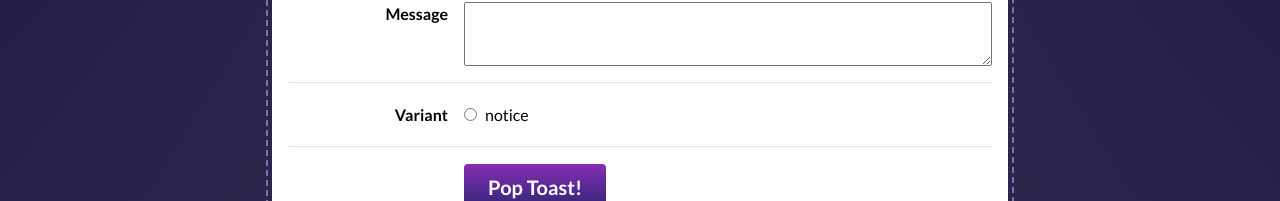
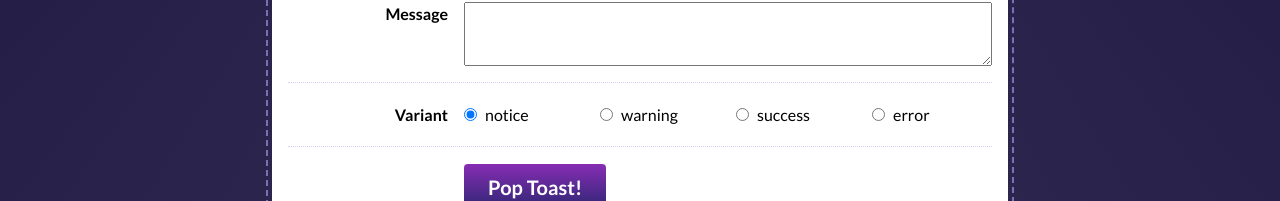
Before and after one commit to nate-hunter/project-toast-cloned, a React (Vite) app: page / in a window 1280 px wide. Shown: the part 442-643 px from the top of the page. Built offline with nearby package versions, Linux system fonts and the light colour scheme.

Commit message:
wired up `ToastPlayground` form controls

```diff
--- a/src/components/ToastPlayground/ToastPlayground.js
+++ b/src/components/ToastPlayground/ToastPlayground.js
@@ -1,12 +1,23 @@
-import React from 'react';
+import React, { useState } from 'react';
 
 import Button from '../Button';
 
 import styles from './ToastPlayground.module.css';
 
+/** Acceptance Criteria:
+ * [X] The “Message” textarea should be driven by React state
+ * [X] Using the data in the VARIANT_OPTIONS array, render 4 radio buttons within the “Variant” row.
+ *      They should all be part of the same group (so that only one can be selected at a time).
+ *      They should also be driven by React state.
+ * [X] There should be no key warnings in the console.
+ */
+
 const VARIANT_OPTIONS = ['notice', 'warning', 'success', 'error'];
 
 function ToastPlayground() {
+  const [message, setMessage] = useState('');
+  const [selectedVariant, setSelectedVariant] = useState('notice');
+
   return (
     <div className={styles.wrapper}>
       <header>
@@ -20,20 +31,36 @@ function ToastPlayground() {
             Message
           </label>
           <div className={styles.inputWrapper}>
-            <textarea id="message" className={styles.messageInput} />
+            <textarea
+              id="message"
+              className={styles.messageInput}
+              value={message}
+              onChange={(e) => setMessage(e.target.value)}
+            />
           </div>
         </div>
 
         <div className={styles.row}>
           <div className={styles.label}>Variant</div>
-          <div className={`${styles.inputWrapper} ${styles.radioWrapper}`}>
-            <label htmlFor="variant-notice">
-              <input id="variant-notice" type="radio" name="variant" value="notice" />
-              notice
-            </label>
 
-            {/* TODO Other Variant radio buttons here */}
-          </div>
+          {VARIANT_OPTIONS.map((variant) => {
+            const id = `variant-${variant}`;
+            return (
+              <div key={id} className={`${styles.inputWrapper} ${styles.radioWrapper}`}>
+                <label htmlFor={id}>
+                  <input
+                    id={id}
+                    type="radio"
+                    name="variant"
+                    value={variant}
+                    checked={variant === selectedVariant}
+                    onChange={() => setSelectedVariant(variant)}
+                  />
+                  {variant}
+                </label>
+              </div>
+            );
+          })}
         </div>
 
         <div className={styles.row}>
@@ -48,3 +75,15 @@ function ToastPlayground() {
 }
 
 export default ToastPlayground;
+
+const VariantRadio = ({ variant }) => {
+  const id = `variant-${variant}`;
+  return (
+    <div key={id} className={`${styles.inputWrapper} ${styles.radioWrapper}`}>
+      <label htmlFor="variant-notice">
+        <input id={id} type="radio" name="variant" value={variant} />
+        notice
+      </label>
+    </div>
+  );
+};
```
